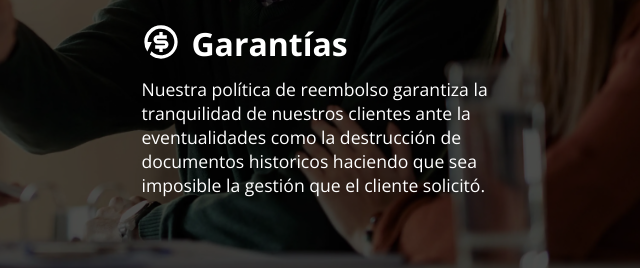
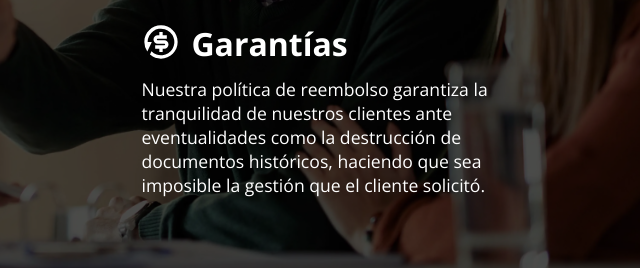
Before and after one commit to hroglardev/Emigrando-Hoy, a website: page index.html in a window 1280 px wide. Shown: the part 2839-3107 px from the top of the page, 577-1217 px from the left. Drawn offline with nearby package versions, Linux system fonts and the light colour scheme.

Commit message:
fix typos in footer

```diff
--- a/index.html
+++ b/index.html
@@ -167,8 +167,8 @@
               </div>
               <p class="why-description">
                 Nuestra política de reembolso garantiza la tranquilidad de
-                nuestros clientes ante la eventualidades como la destrucción de
-                documentos historicos haciendo que sea imposible la gestión que
+                nuestros clientes ante eventualidades como la destrucción de
+                documentos históricos, haciendo que sea imposible la gestión que
                 el cliente solicitó.
               </p>
             </div>
@@ -225,7 +225,7 @@
           <div class="footer-nav-container">
             <nav>
               <ul>
-                <li><a href="#hero">Quienes somos</a></li>
+                <li><a href="#hero">Quiénes somos</a></li>
                 <li><a href="#services">Nuestros servicios</a></li>
                 <li><a href="#whyus">¿Por qué elegirnos?</a></li>
               </ul>
```
